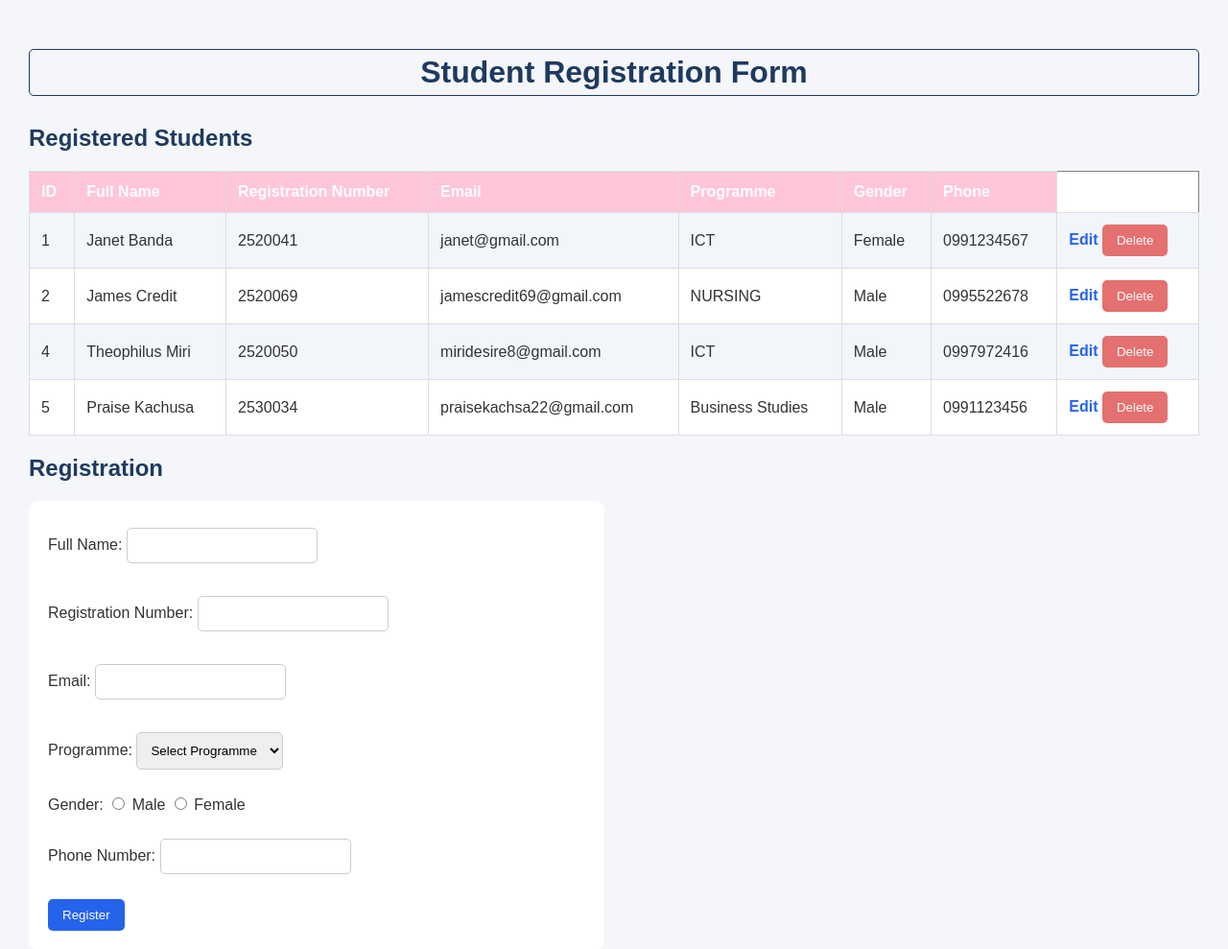
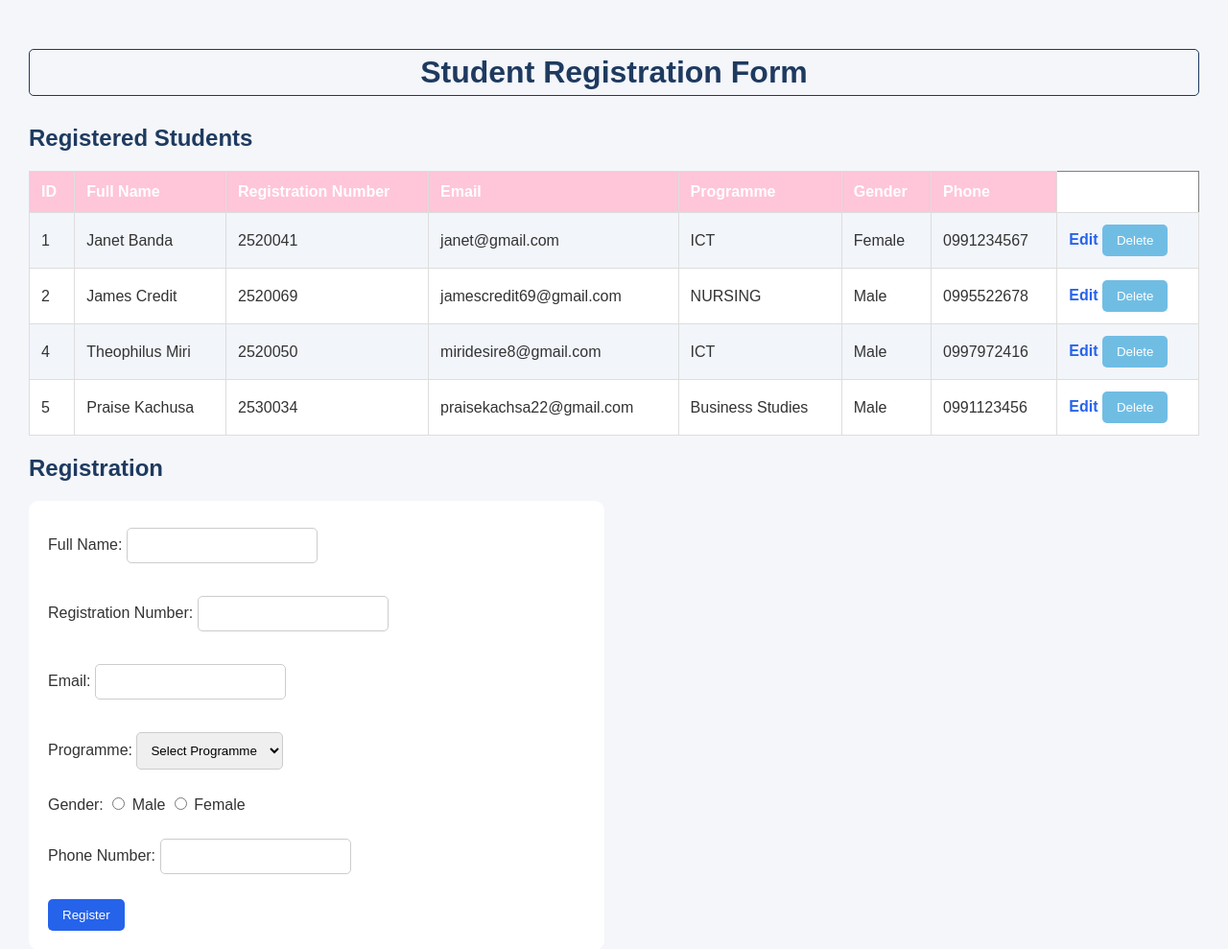
Before and after one commit to Desire4444/data_drivern_web_application, a PHP site: page / in a window 1280 px wide. Shown: the top 989 px of the page at 96% size. Run offline with PHP 8.4, Linux system fonts and the light colour scheme; data comes from the database, SQL or seed files in the repository.

Commit message:
added different color in form

```diff
--- a/student_portal/style.css
+++ b/student_portal/style.css
@@ -57,7 +57,7 @@ form[action="delete.php"] {
 }
 
 form[action="delete.php"] button {
-    background: #e47070;
+    background: #70bde4;
 }
 
 table {
```
